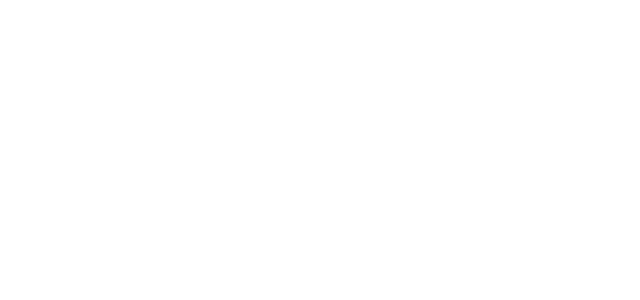
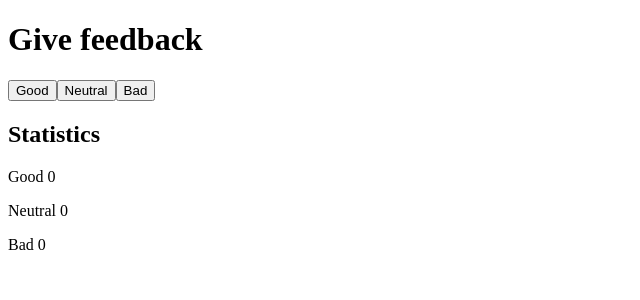
Before and after one commit to Artikool5/fullstack-open, a React (Vite) app in the folder part1/unicafe/: page / in a window 1280 px wide. Shown: the top 300 px of the page, without its empty margins (0-640 px from the left). Built offline with nearby package versions, Linux system fonts and the light colour scheme.

Commit message:
exc: 1.6

```diff
--- a/part1/unicafe/src/App.jsx
+++ b/part1/unicafe/src/App.jsx
@@ -1,5 +1,40 @@
+import { useState } from "react";
+
 function App() {
-  return <></>;
+  const [good, setGood] = useState(0);
+  const [bad, setBad] = useState(0);
+  const [neutral, setNeutral] = useState(0);
+
+  return (
+    <>
+      <h1>Give feedback</h1>
+      <button
+        onClick={() => {
+          setGood(good + 1);
+        }}
+      >
+        Good
+      </button>
+      <button
+        onClick={() => {
+          setNeutral(neutral + 1);
+        }}
+      >
+        Neutral
+      </button>
+      <button
+        onClick={() => {
+          setBad(bad + 1);
+        }}
+      >
+        Bad
+      </button>
+      <h2>Statistics</h2>
+      <p>Good {good}</p>
+      <p>Neutral {neutral}</p>
+      <p>Bad {bad}</p>
+    </>
+  );
 }
 
 export default App;
```
